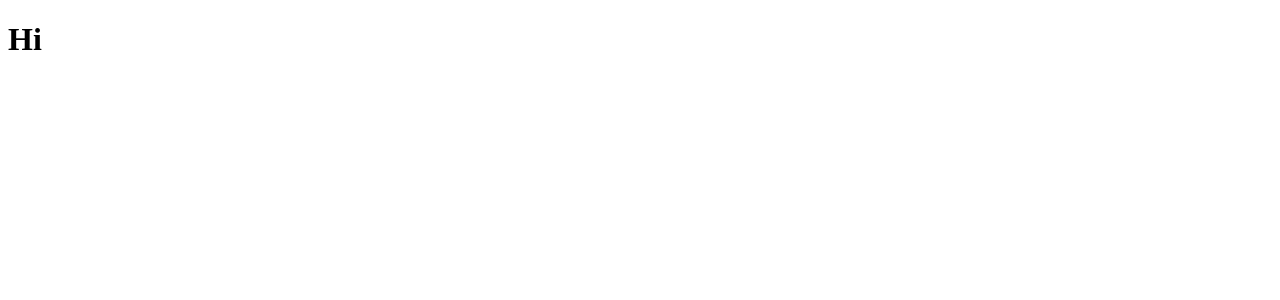
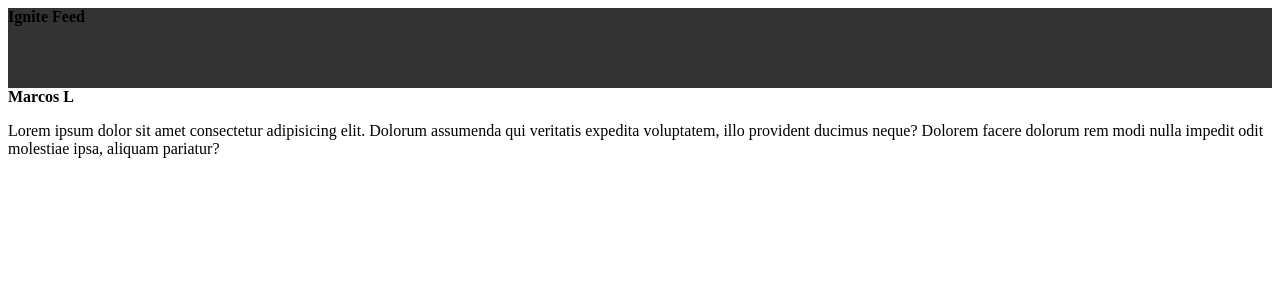
Before and after one commit to marocss/ignite-feed, a React (Vite) app: page / in a window 1280 px wide. Shown: the top 300 px of the page. Built offline with nearby package versions, Linux system fonts and the light colour scheme.

Commit message:
estrutura da aplicacao
css modules

```diff
--- a/src/App.jsx
+++ b/src/App.jsx
@@ -1,8 +1,15 @@
-import { useState } from 'react'
+import { Header } from './components/Header'
+import { Post } from './Post'
 
 function App() {
   return (
-   <h1>Hi</h1>
+    <>
+      <Header />
+      <Post
+        author='Marcos L'
+        content="Lorem ipsum dolor sit amet consectetur adipisicing elit. Dolorum assumenda qui veritatis expedita voluptatem, illo provident ducimus neque? Dolorem facere dolorum rem modi nulla impedit odit molestiae ipsa, aliquam pariatur?"
+      />
+    </>
   )
 }
 
--- /dev/null
+++ b/src/Post.jsx
@@ -0,0 +1,8 @@
+export const Post = (props) => {
+  return (
+    <div>
+      <strong>{props.author}</strong>
+      <p>{props.content}</p>
+    </div>
+  )
+}
--- /dev/null
+++ b/src/components/Header.jsx
@@ -0,0 +1,9 @@
+import styles from './Header.module.css'
+
+export const Header = () => {
+  return (
+    <header className={styles.header}>
+    <strong>Ignite Feed</strong>
+    </header>
+  )
+}
--- /dev/null
+++ b/src/components/Header.module.css
@@ -0,0 +1,4 @@
+.header {
+  background-color: #333;
+  height: 80px;
+}
```
Also changed, not shown: vite.config.js (line endings or trailing spaces).
